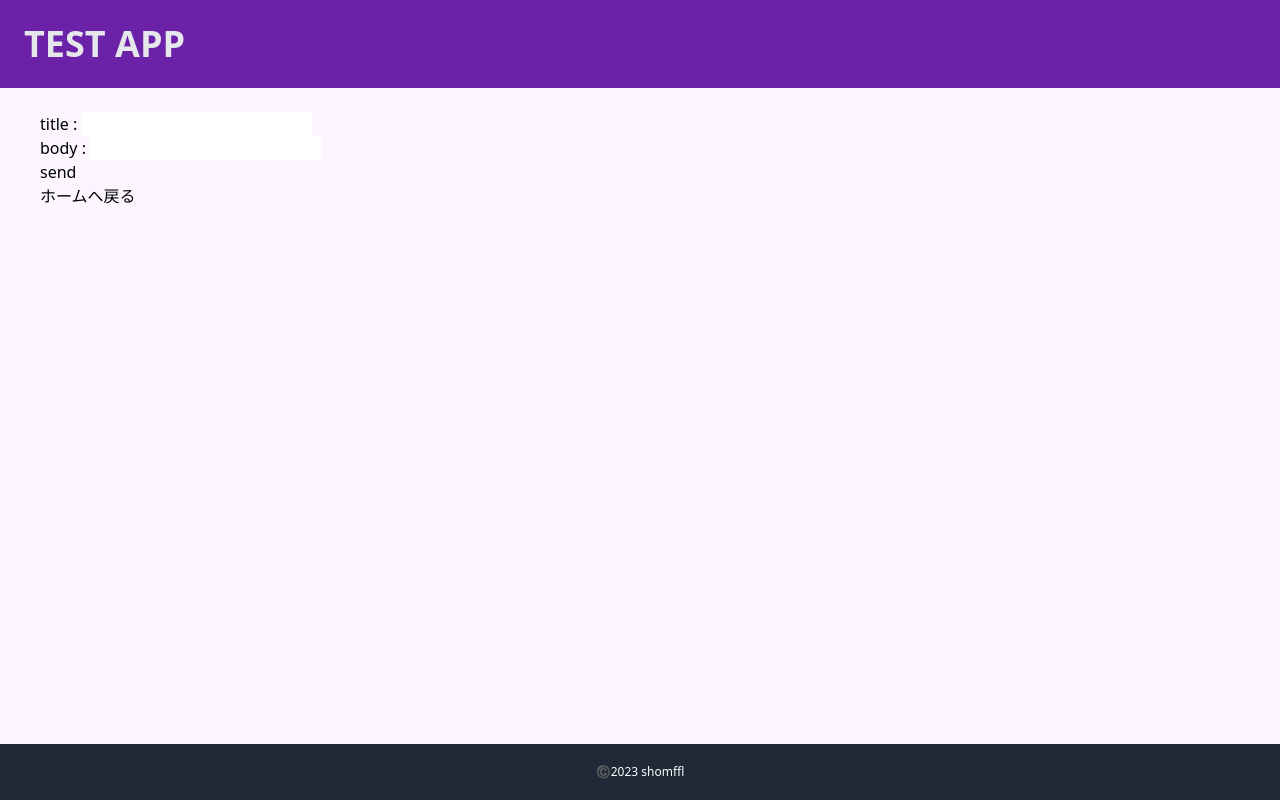
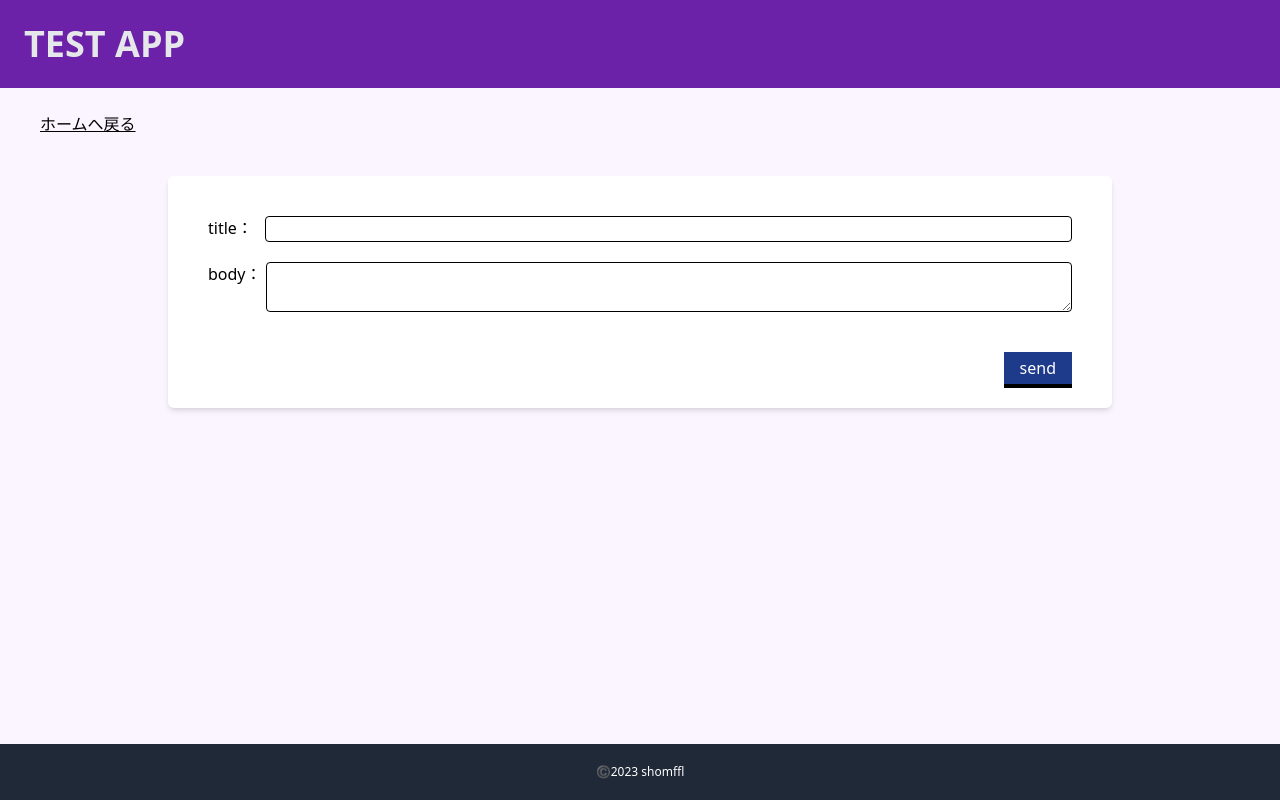
Before and after one commit to shomffl/nextjs-spring-blog-front, a Next.js app: page /posts/create in a window 1280 px wide. Built offline with nearby package versions, Linux system fonts and the light colour scheme.

Commit message:
[update]投稿作成ページのレイアウトを修正

```diff
--- a/pages/posts/create.tsx
+++ b/pages/posts/create.tsx
@@ -27,24 +27,35 @@ const Create = () => {
 
   return (
     <Layout>
+      <Link className="underline" href={`/`}>
+        ホームへ戻る
+      </Link>
+
       <form onSubmit={handleSubmit(onsubmit)}>
-        <div>
-          <span>title : </span>
-          <input
-            {...register("title", { required: "titleを入力してください" })}
-          />
-          <p>{errors.title?.message}</p>
+        <div className="mx-32 mt-10 px-10 bg-white rounded-md shadow-md">
+          <div className="flex gap-1 pt-10">
+            <span>title：&nbsp;&nbsp;</span>
+            <input
+              className="w-full border border-black rounded"
+              {...register("title", { required: "titleを入力してください" })}
+            />
+          </div>
+          <p className="text-red-600 font-bold">{errors.title?.message}</p>
+          <div className="flex gap-1 pt-5">
+            <span>body：</span>
+            <textarea
+              className="w-full border border-black rounded"
+              {...register("body", { required: "bodyを入力してください" })}
+            ></textarea>
+          </div>
+          <p className="text-red-600 font-bold">{errors.body?.message}</p>
+          <div className="pt-10 pb-5">
+            <button className="px-4 py-1 border-b-4 border-black active:scale-95 active:border-opacity-10 bg-blue-900 text-white flex ml-auto">
+              send
+            </button>
+          </div>
         </div>
-        <div>
-          <span>body : </span>
-          <input
-            {...register("body", { required: "bodyを入力してください" })}
-          />
-          <p>{errors.body?.message}</p>
-        </div>
-        <button>send</button>
       </form>
-      <Link href={`/`}>ホームへ戻る</Link>
     </Layout>
   );
 };
```
